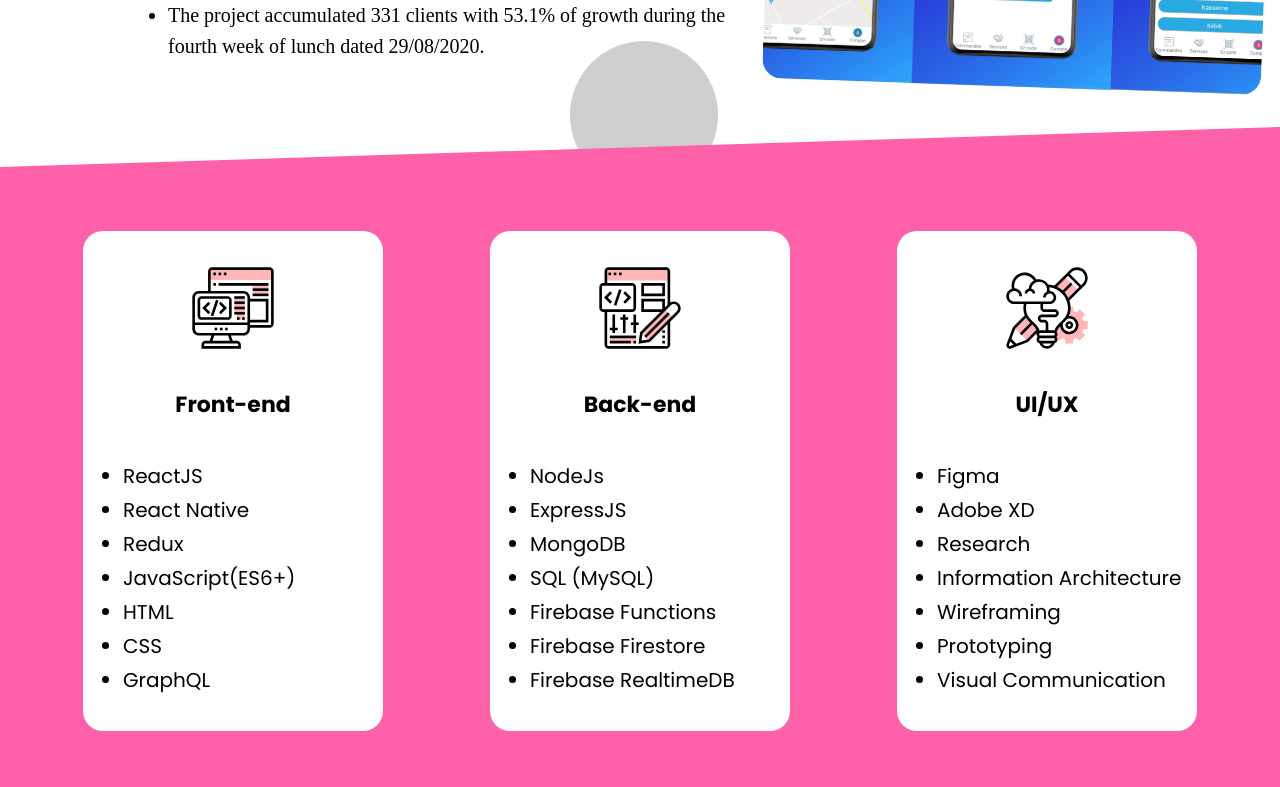
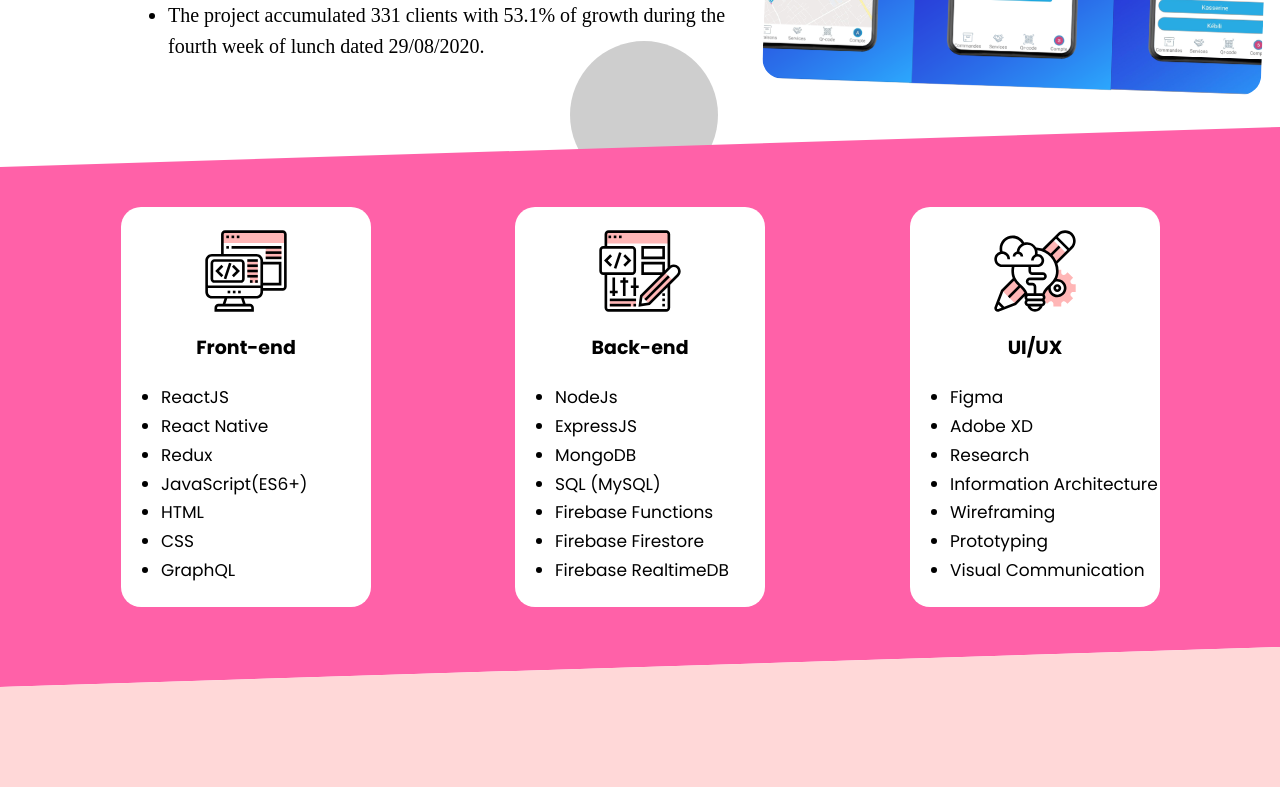
Before and after one commit to MohamedJerbi/portfolio, a React (Create React App) app: page / in a window 1280 px wide. Shown: the part 1500-2287 px from the top of the page. Built offline with nearby package versions, Linux system fonts and the light colour scheme; the HTML template or start-up script is replaced by a standard one; a web font is replaced by a local one.

Commit message:
resized the skills cards and skills section

```diff
--- a/src/pages/Skills/SkillCard.tsx
+++ b/src/pages/Skills/SkillCard.tsx
@@ -28,8 +28,8 @@
     display: "flex",
     flexDirection: "column",
     justifyContent: "center",
-    width: 300,
-    height: 500,
+    width: 250,
+    height: 400,
     borderRadius: 20,
     backgroundColor: "white",
     margin: "3vh",
@@ -40,8 +40,9 @@
   title: {
     fontFamily: "Poppins",
     fontWeight: "bold",
-    fontSize: 22,
+    fontSize: 19,
     alignSelf: "center",
+    lineHeight: 0,
   },
   textContainer: {
     display: "grid",
@@ -50,7 +51,7 @@
   },
   text: {
     fontFamily: "Poppins",
-    fontSize: 20,
+    fontSize: 17,
     lineHeight: 1.7,
   },
   icon: {
--- a/src/pages/Skills/index.tsx
+++ b/src/pages/Skills/index.tsx
@@ -17,8 +17,8 @@
     alignItems: "center",
     justifyContent: "space-evenly",
     flexWrap: "wrap",
-    paddingTop: "10vh",
-    paddingBottom: "10vh",
+    paddingTop: "7vh",
+    paddingBottom: "7vh",
     clipPath: "polygon(0 5vh, 100% 0,100% calc(100% - 5vh), 0 100%)",
     backgroundColor: palette.background.rose,
   },
```
